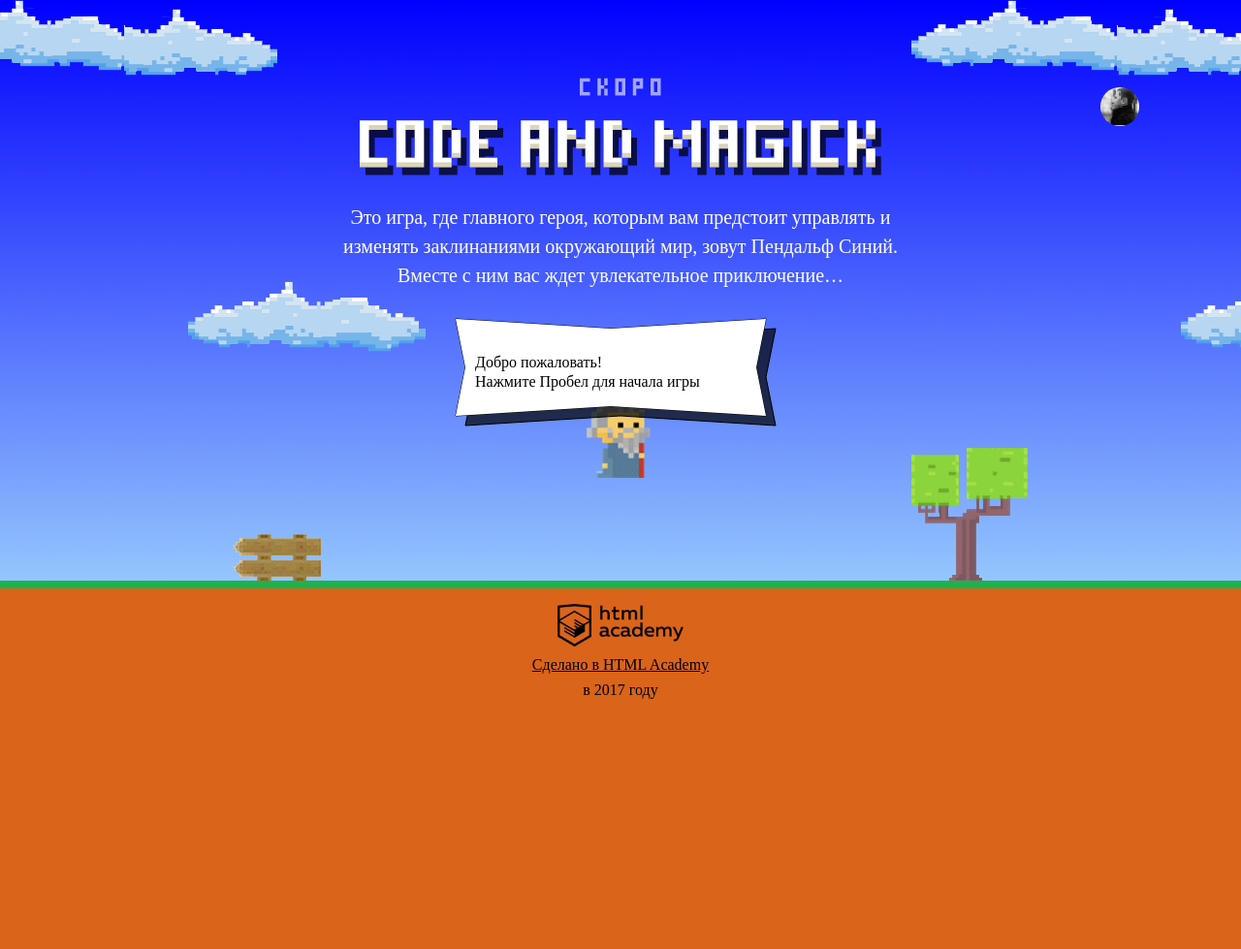
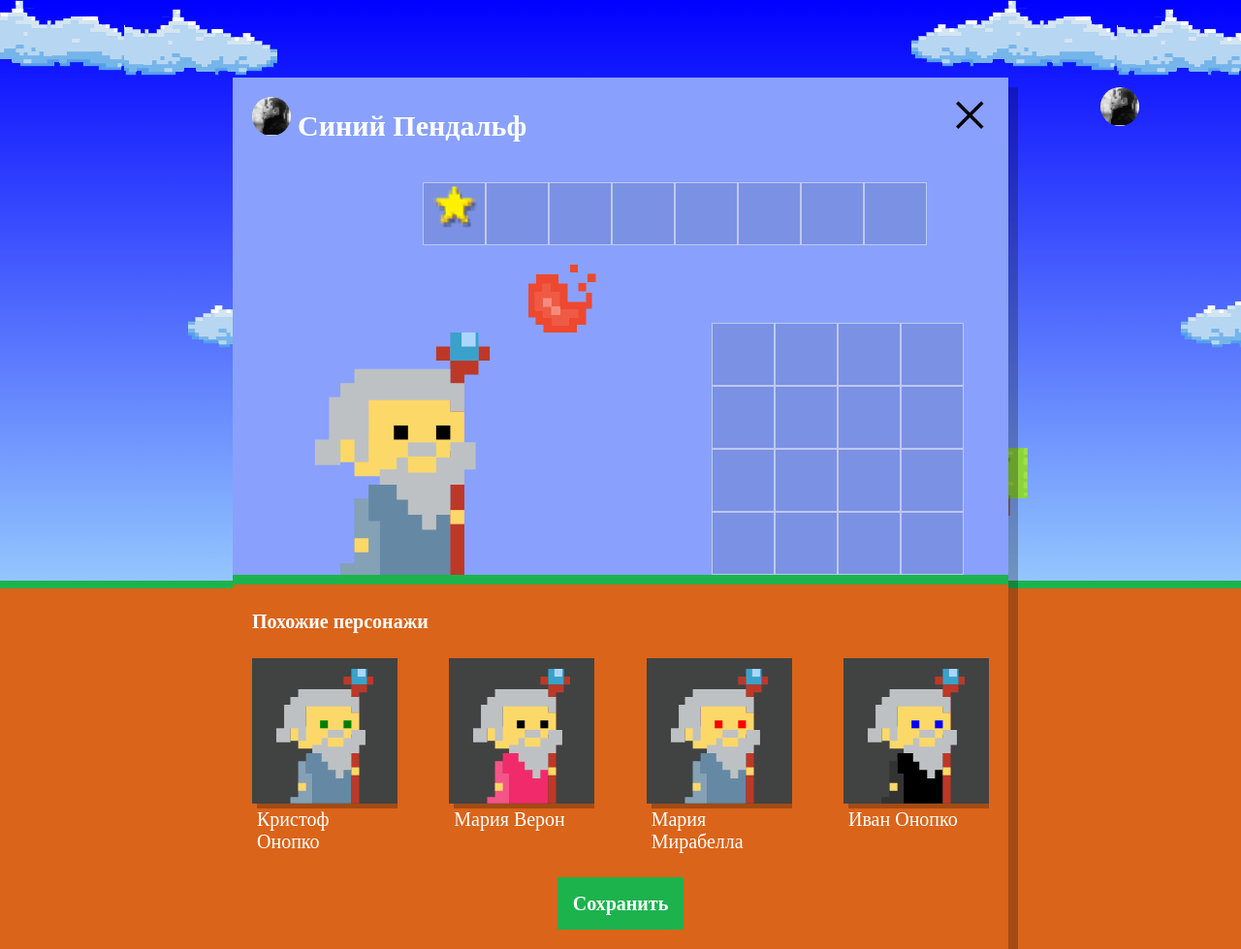
Before and after one commit to anton-at-work/1198635-code-and-magick-19, a website: page index.html in a window 1280 px wide. Shown: the whole page at 97% size. Before the commit the page ends 800 px from the top, so only its background shows below. Drawn offline with Linux system fonts and the light colour scheme; a web font is replaced by a local one.

Commit message:
Создаём магов по шаблону

```diff
--- a/index.html
+++ b/index.html
@@ -200,6 +200,7 @@
     return Math.round(height - 2*height/3);
   }
 </script>
+<script src="js/setup.js"></script>
 <script src="js/stat.js"></script>
 <script src="js/game.js"></script>
 
--- /dev/null
+++ b/js/setup.js
@@ -0,0 +1,55 @@
+'use strict';
+
+var WIZARD_NAMES = ['Иван', 'Хуан Себастьян', 'Мария', 'Кристоф', 'Виктор', 'Юлия', 'Люпита', 'Вашингтон'];
+var WIZARD_SURNAMES = ['да Марья', 'Верон', 'Мирабелла', 'Вальц', 'Онопко', 'Топольницкая', 'Нионго', 'Ирвинг'];
+var WIZARD_COATS = ['rgb(101, 137, 164)', 'rgb(241, 43, 107)', 'rgb(146, 100, 161)', 'rgb(56, 159, 117)', 'rgb(215, 210, 55)', 'rgb(0, 0, 0)'];
+var WIZARD_EYES = ['black', 'red', 'blue', 'yellow', 'green'];
+var MAX_WIZARDS = 4;
+
+var getRandomInteger = function (min, max) {
+  var rand = min + Math.random() * (max + 1 - min);
+  return Math.floor(rand);
+};
+
+var getRandomElement = function (array) {
+  return array[getRandomInteger(0, array.length - 1)];
+};
+
+var makeWizards = function () {
+  var wizards = [];
+  for (var i = 0; i < MAX_WIZARDS; i++) {
+    wizards.push({
+      name: getRandomElement(WIZARD_NAMES),
+      surname: getRandomElement(WIZARD_SURNAMES),
+      coatColor: getRandomElement(WIZARD_COATS),
+      eyesColor: getRandomElement(WIZARD_EYES)
+    });
+  }
+  return wizards;
+};
+
+var renderWizard = function (wizard) {
+  var similarWizardTemplate = document.querySelector('#similar-wizard-template')
+  .content.querySelector('.setup-similar-item');
+  var wizardElement = similarWizardTemplate.cloneNode(true);
+
+  wizardElement.querySelector('.setup-similar-label').textContent = wizard.name + ' ' + wizard.surname;
+  wizardElement.querySelector('.wizard-coat').style.fill = wizard.coatColor;
+  wizardElement.querySelector('.wizard-eyes').style.fill = wizard.eyesColor;
+
+  return wizardElement;
+};
+
+var addWizards = function (wizards) {
+  var fragment = document.createDocumentFragment();
+  for (var i = 0; i < wizards.length; i++) {
+    fragment.appendChild(renderWizard(wizards[i]));
+  }
+  var userDialog = document.querySelector('.setup');
+  var similarListElement = userDialog.querySelector('.setup-similar-list');
+  similarListElement.appendChild(fragment);
+  userDialog.querySelector('.setup-similar').classList.remove('hidden');
+  userDialog.classList.remove('hidden');
+};
+
+addWizards(makeWizards());
```
